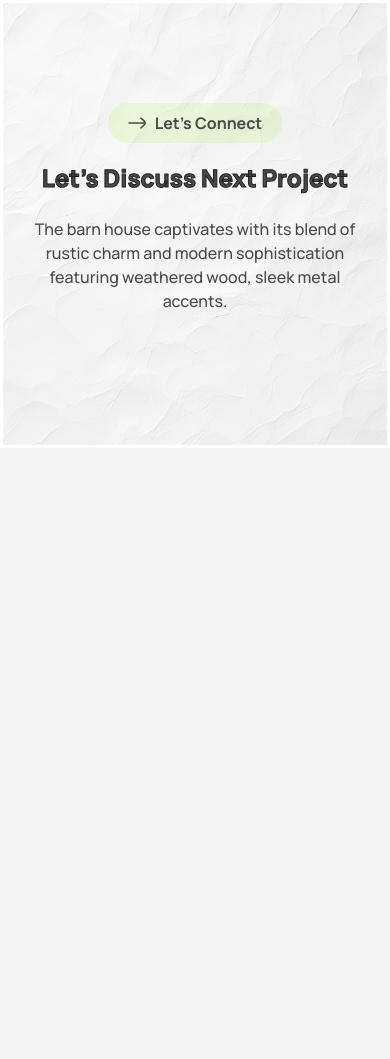
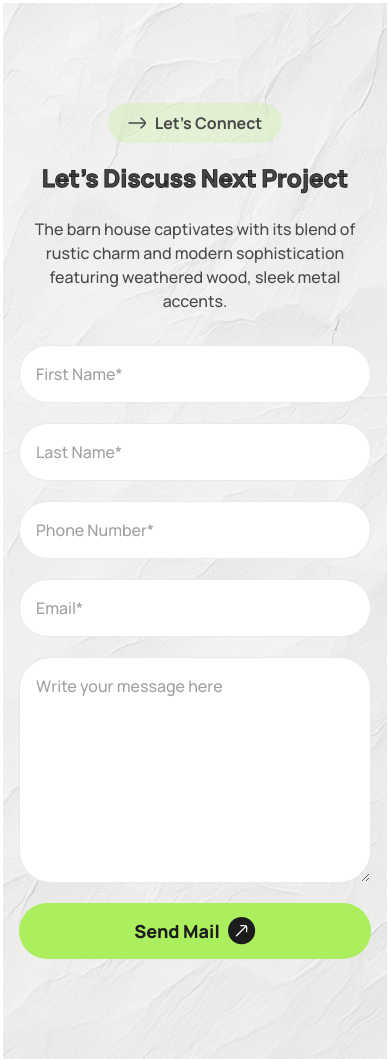
Before and after one commit to AskatAsh/Tailwind-Components, a plain HTML site: page Form/contact-form-2/index.html in a window 390 px wide. Before the commit the page ends 844 px from the top, so only its background shows below. Drawn offline with nearby package versions, Linux system fonts and the light colour scheme.

Commit message:
created responsive contact form 2 using tailwind

```diff
--- a/Form/contact-form-2/css/styles.css
+++ b/Form/contact-form-2/css/styles.css
@@ -3,5 +3,5 @@
     -webkit-text-stroke-color: #212121;
 }
 .contact-section{
-    background-image: linear-gradient(rgba(255, 255, 255, 0.5), rgba(255, 255, 255, 0.5)), url('../assets/bg.jpg');
+    background-image: linear-gradient(rgba(244, 244, 244, 0.5), rgba(244, 244, 244, 0.5)), url('../assets/bg.jpg');
 }
--- a/Form/contact-form-2/index.html
+++ b/Form/contact-form-2/index.html
@@ -16,9 +16,11 @@
           theme: {
             extend: {
               colors: {
+                dark: '#1c1c1c',
                 dark_1: '#212121',
                 dark_2: '#494949',
                 dark_3: '#717171',
+                dark_4: '#A0A0A0',
                 lightgreen: '#ABEF5F',
                 lightgreen_50: '#ABEF5F80',
                 lemon_20: 'rgba(171, 239, 95, 0.2)',
@@ -39,6 +41,25 @@
         </button>
         <h2 class="section-title about-us-title text-dark_2 font-extrabold text-center mb-6 mt-5 text-2xl sm:text-3xl lg:text-5xl leading-tight lg:leading-tight">Let’s Discuss Next Project</h2>
         <p class="font-medium text-base text-dark_2 mb-8 text-center mx-5 sm:mx-0 max-w-[670px] md:mx-auto">The barn house captivates with its blend of rustic charm and modern sophistication featuring weathered wood, sleek metal accents.</p>
+
+        <form class="grid grid-cols-1 sm:grid-cols-2 gap-5 md:gap-6 flex-1 max-w-[970px] w-11/12 mx-auto">
+            <div class="flex flex-col gap-4">
+                <input class="bg-white rounded-full p-4 md:p-5 placeholder:text-dark_4 text-base placeholder:font-medium border-[1px] border-[#E9E9E9]" type="text" name="firstname" placeholder="First Name*">
+            </div>
+            <div class="flex flex-col gap-4">
+                <input class="bg-white rounded-full p-4 md:p-5 placeholder:text-dark_4 text-base placeholder:font-medium border-[1px] border-[#E9E9E9]" type="text" name="subject" placeholder="Last Name*">
+            </div>
+            <div class="flex flex-col gap-4">
+                <input class="bg-white rounded-full p-4 md:p-5 placeholder:text-dark_4 text-base placeholder:font-medium border-[1px] border-[#E9E9E9]" type="text" name="phone" placeholder="Phone Number*">
+            </div>
+            <div class="flex flex-col gap-4">
+                <input class="bg-white rounded-full p-4 md:p-5 placeholder:text-dark_4 text-base placeholder:font-medium border-[1px] border-[#E9E9E9]" type="email" name="email" placeholder="Email*">
+            </div>
+            <div class="flex flex-col gap-4 col-auto sm:col-span-2">
+                <textarea class="bg-white rounded-[32px] p-4 md:p-5 placeholder:text-dark_4 text-base placeholder:font-medium border-[1px] border-[#E9E9E9]" name="message" placeholder="Write your message here" rows="8"></textarea>
+            </div>
+            <button class="bg-[#ABEF5F] py-3.5 px-4 rounded-full text-[#1C1C1C] text-lg font-extrabold sm:text-xl flex items-center justify-center sm:col-span-2"><span class="mr-2">Send Mail</span> <img class="w-7 sm:w-auto" src="./assets/arrow-up-right-02.svg" alt=""></button>
+        </form>
     </section>
 </body>
 </html>
```
Also changed, not shown: Form/contact-form-2/assets/arrow-up-right-02.svg (added).
